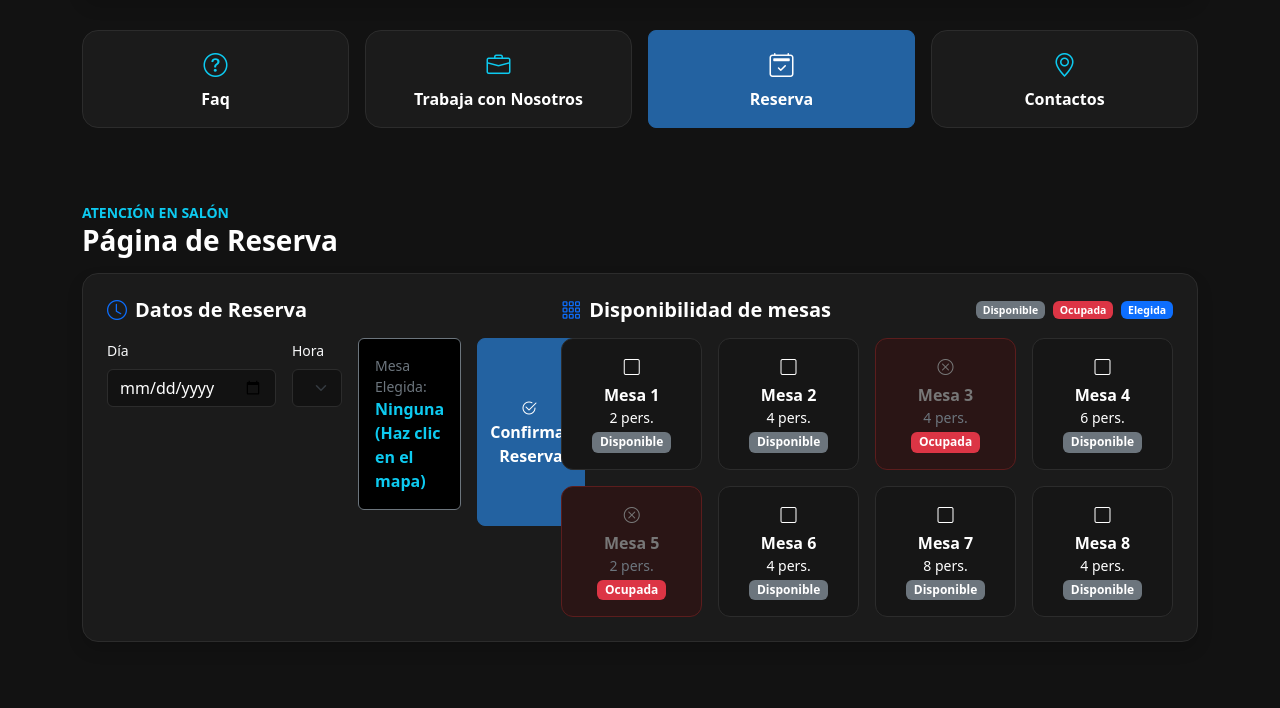
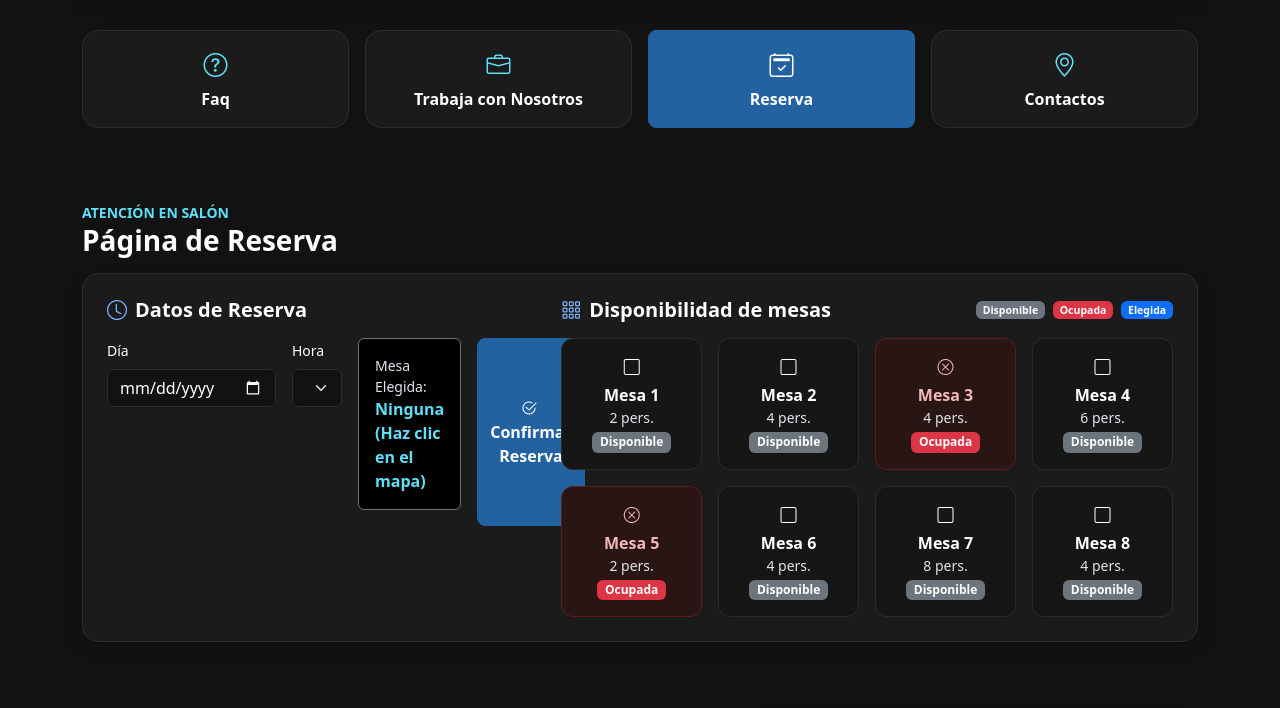
Before and after one commit to Cris10948/pull-request-dwm-semana-, a plain HTML site: page index.html in a window 1280 px wide. Shown: the part 936-1644 px from the top of the page. Drawn offline with nearby package versions, Linux system fonts and the light colour scheme.

Commit message:
Update index.html

```diff
--- a/index.html
+++ b/index.html
@@ -1,5 +1,5 @@
 <!DOCTYPE html>
-<html lang="es">
+<html lang="es" data-bs-theme="dark">
 <head>
   <meta charset="UTF-8">
   <meta name="viewport" content="width=device-width, initial-scale=1.0">
@@ -109,7 +109,7 @@
     .mesa-btn.ocupada {
       background-color: #2a1515;
       border-color: #5c1d1d;
-      color: #777;
+      color: #f2b8b8;
       cursor: not-allowed;
     }
 
@@ -144,8 +144,34 @@
     }
     .accordion-dark .accordion-body {
       background-color: #1b1b1b;
-      color: #ccc;
+      color: #f1f3f5;
     }
+
+    /* ===== Contraste: texto legible sobre fondos oscuros ===== */
+    :root { --color-texto-suave: #dfe4ea; }
+
+    .text-secondary,
+    .text-secondary-emphasis,
+    .text-muted,
+    footer,
+    footer .text-secondary {
+      color: var(--color-texto-suave) !important;
+    }
+    .text-primary { color: #7db3ff !important; }          /* iconos y acentos azules */
+    .text-info    { color: #5fe0f7 !important; }
+
+    .mesa-btn small,
+    .mesa-btn.ocupada small { color: var(--color-texto-suave) !important; }
+
+    .form-control-dark::placeholder { color: #c3cad1 !important; opacity: 1; }
+    .form-control-dark, .form-select-dark { color-scheme: dark; }
+    .form-label { color: #ffffff !important; }
+
+    /* Los .btn pasan a texto oscuro al hacer hover: se fuerza blanco en las tarjetas-botón */
+    .btn.card-dark,
+    .btn.card-dark:hover,
+    .btn.card-dark:focus,
+    .btn.card-dark:active { color: #ffffff; }
   </style>
 </head>
 <body>
@@ -199,7 +225,7 @@
               <i class="bi bi-book-half fs-3 text-primary me-2"></i>
               <h3 class="h4 mb-0 fw-bold">Historia resumida</h3>
             </div>
-            <p class="text-secondary-emphasis mb-0 leading-relaxed">
+            <p class="text-light mb-0 leading-relaxed">
               Mariscos "Mar Azul" nace como una empresa familiar orientada a conservar las recetas y la frescura de nuestras caletas costeras. Con años de tradición, preparamos pescados y mariscos con pasión artesanal y sabor casero directo a la mesa.
             </p>
           </div>
@@ -210,7 +236,7 @@
               <i class="bi bi-people-fill fs-3 text-primary me-2"></i>
               <h3 class="h4 mb-0 fw-bold">Quiénes Somos</h3>
             </div>
-            <p class="text-secondary-emphasis mb-0 leading-relaxed">
+            <p class="text-light mb-0 leading-relaxed">
               Somos un equipo de cocineros dedicados al procesamiento y elaboración de productos del mar de primera calidad. Seleccionamos el mejor pescado fresco del día para brindar una experiencia marina insuperable.
             </p>
           </div>
```
